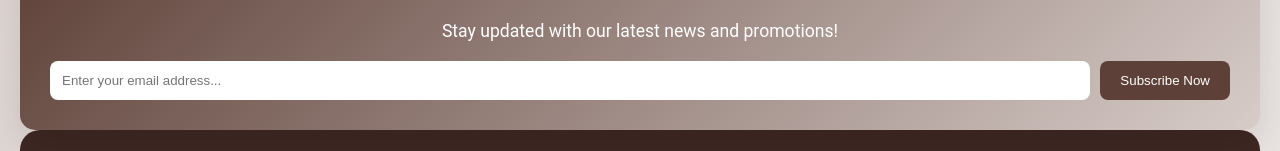
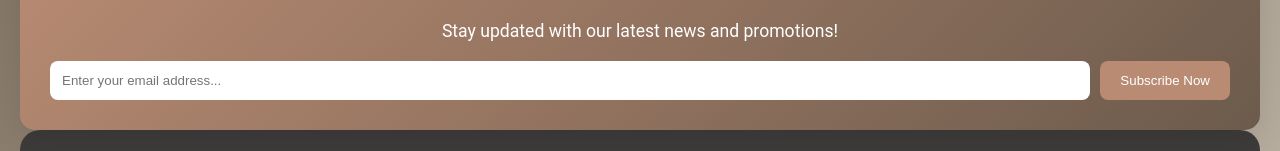
Before and after one commit to ayoubmorchid/bookhaven, a React (Create React App) app: page / in a window 1280 px wide. Shown: the part 2476-2627 px from the top of the page. Built offline with nearby package versions, Linux system fonts and the light colour scheme.

Commit message:
add componenet ordersummary

```diff
--- a/src/style/global.css
+++ b/src/style/global.css
@@ -1,8 +1,8 @@
 :root {
-  --primary-color: #5d4037;
-  --secondary-color: #d7ccc8;
-  --background-color: #f5f5f5;
-  --text-color: #3e2723;
-  --link-color: #795548;
-  --link-hover-color: #4e342e;
+  --primary-color: #b98b73; /* لون بني فاتح يرمز للأثاث الخشبي */
+  --secondary-color: #6c5b4c; /* لون بني داكن للأرفف */
+  --background-color: #f5f1e3; /* لون بيج فاتح لجدران المكتبة */
+  --text-color: #3e3c3a; /* لون رمادي غامق للنصوص */
+  --link-color: #1a535c; /* لون أخضر داكن يرمز للطبيعة */
+  --link-hover-color: #4ecdc4; /* لون فيروزي لطيف للتفاعل */
 }
```
Also changed, not shown: src/component/OrderSummary.jsx (added, +32 -0 lines).
